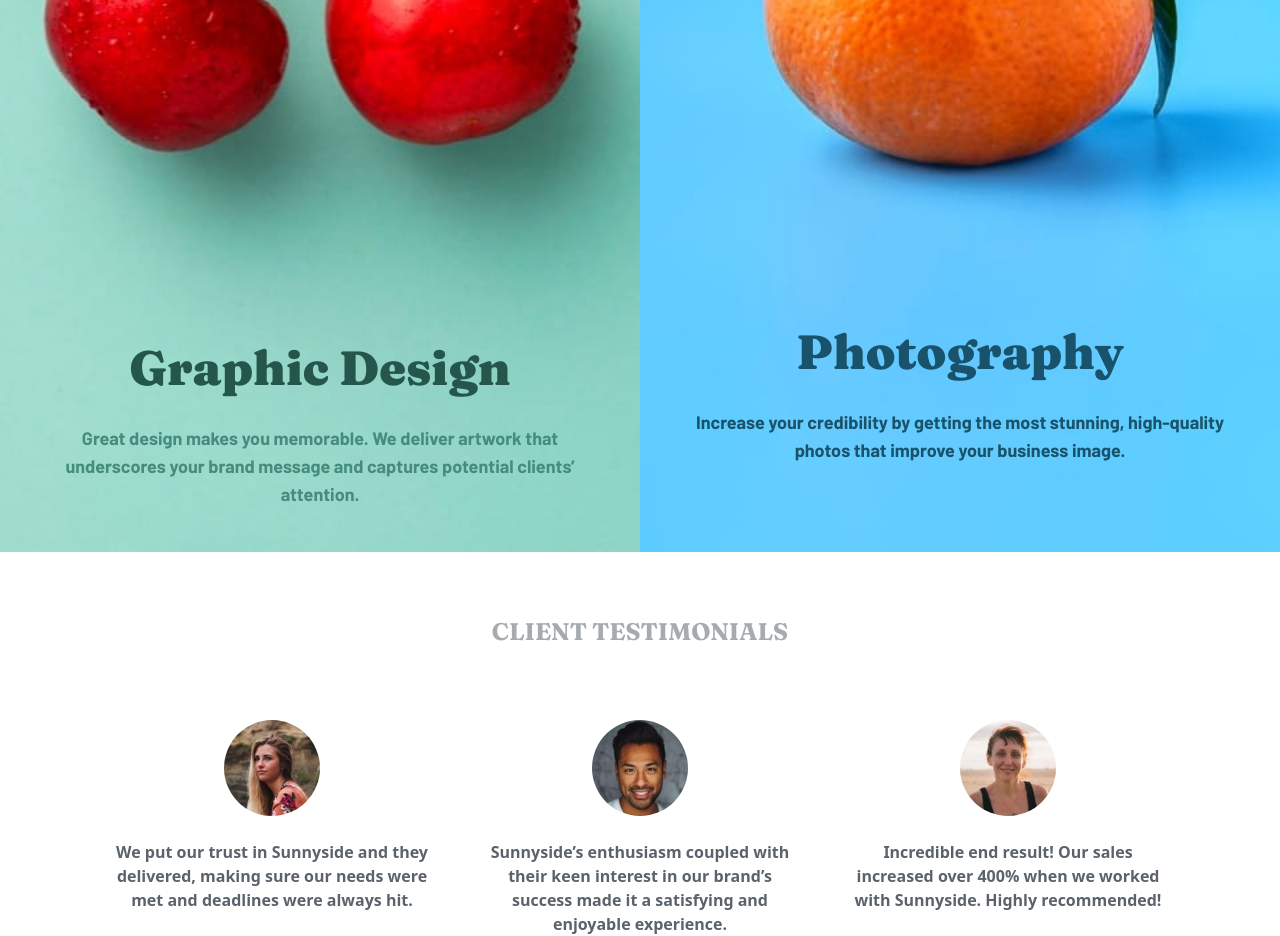
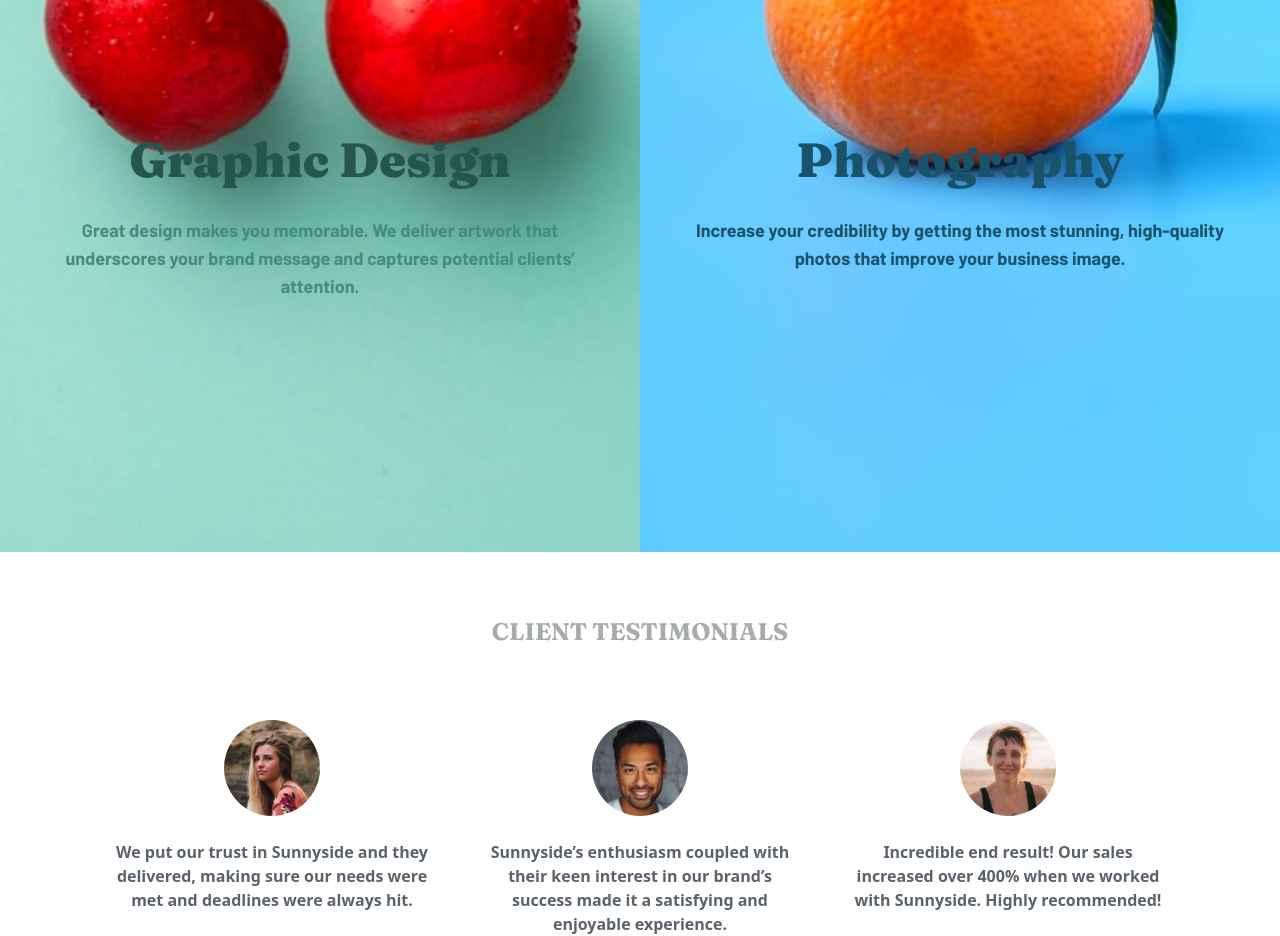
Before and after one commit to CatherineKiiru/agency-landing-page, a website: page index.html in a window 1280 px wide. Shown: the part 2300-3236 px from the top of the page. Drawn offline with Linux system fonts and the light colour scheme.

Commit message:
updates to image positioning

```diff
--- a/index.html
+++ b/index.html
@@ -93,7 +93,7 @@
         </div>
 
         <div  style="background-image: url('./images/image-graphic-design.jpg')" class="h-auto md:h-screen bg-cover bg-center bg-no-repeat pt-96 text-center">
-            <h1 class="font-fraunces font-black text-5xl md:pt-52 text-darkCyan">Graphic Design</h1>
+            <h1 class="font-fraunces font-black text-5xl  text-darkCyan">Graphic Design</h1>
             <p class="font-barlow font-bold text-lg p-12 pt-8 text-mediumCyan"> Great design makes you memorable. We
                 deliver artwork that underscores your brand message and
                 captures
@@ -101,7 +101,7 @@
             </p>
         </div>
         <div  style="background-image: url('./images/image-photography.jpg')" class="bg-mobileOrange md:bg-desktopOrange h-auto md:h-screen bg-cover bg-center bg-no-repeat pt-96 text-center">
-            <h1 class="font-fraunces font-black text-5xl md:pt-48 text-darkBlue">Photography</h1>
+            <h1 class="font-fraunces font-black text-5xl text-darkBlue">Photography</h1>
             <p class="font-barlow font-bold text-lg p-12 pt-8 text-darkBlue"> Increase your credibility by getting
                 the most stunning, high-quality photos that improve your
                 business
```
